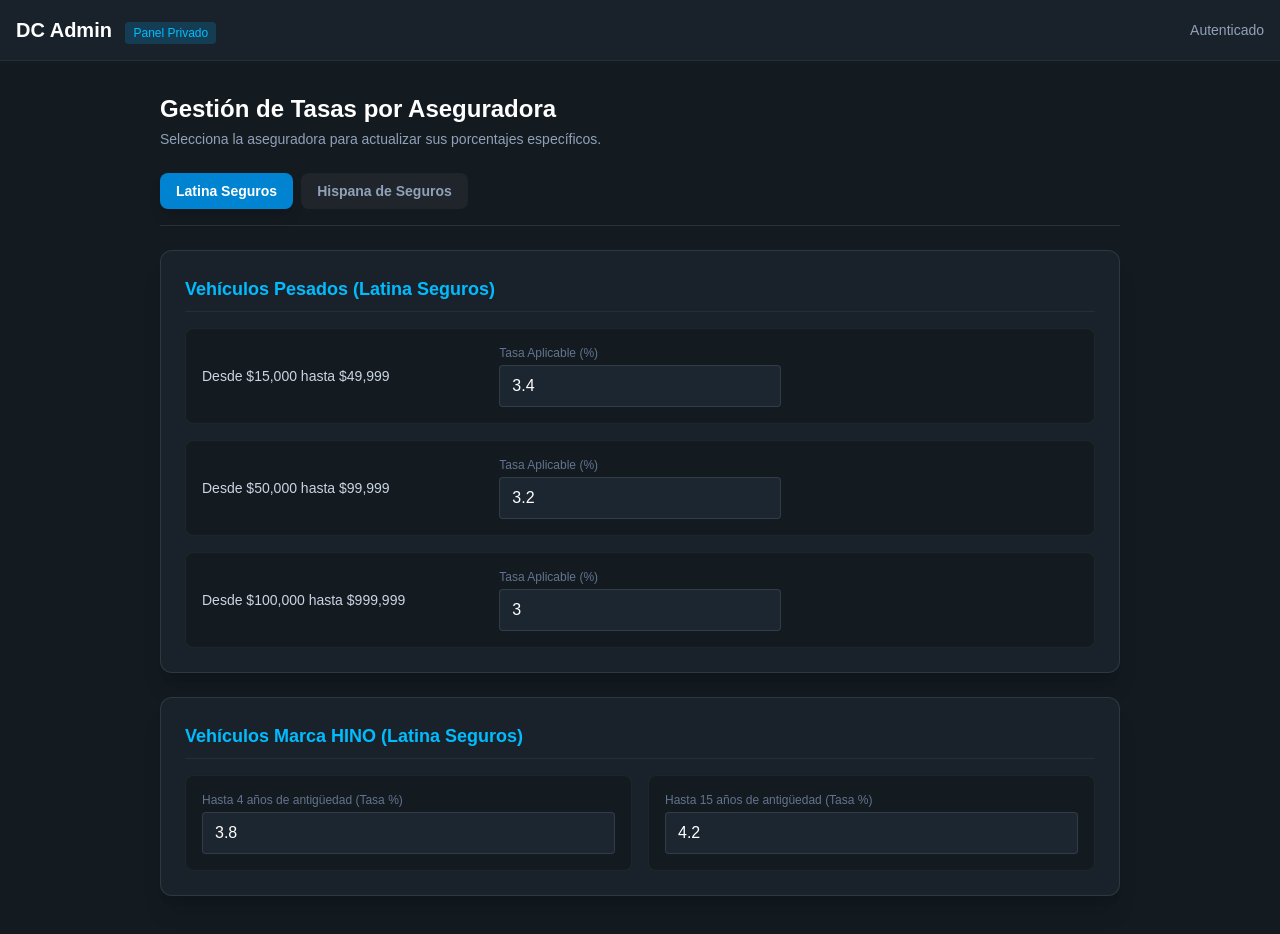
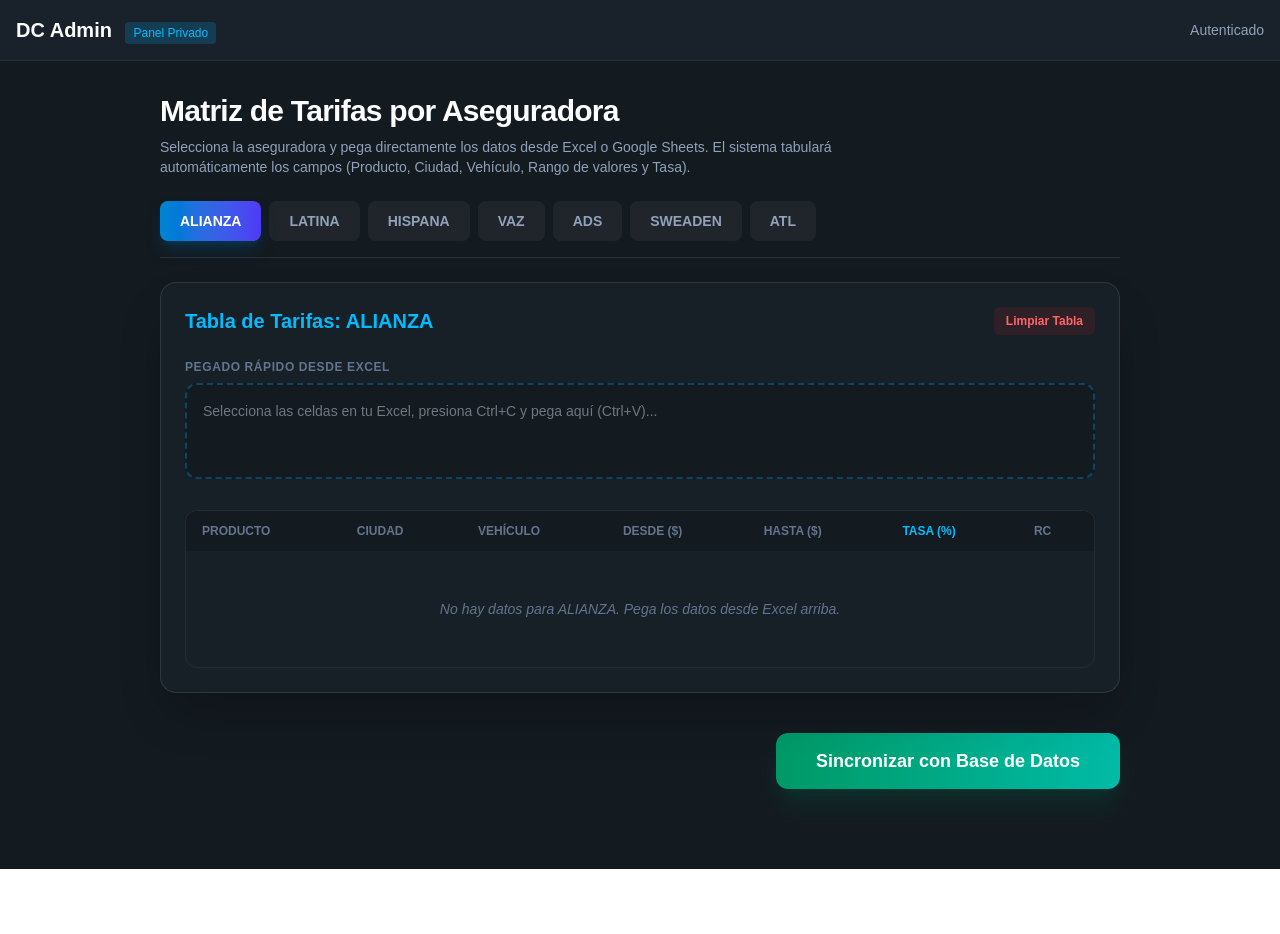
Before and after one commit to pablofgarciaf/dcasesores, a Next.js app: page /admin in a window 1280 px wide. Shown: the top 934 px of the page. After the commit the page ends 869 px from the top, so only its background shows below. Built offline with nearby package versions, Linux system fonts and the light colour scheme.

Commit message:
fix: Vercel configuration and Luxury Admin Excel Paste

```diff
--- a/src/app/admin/page.js
+++ b/src/app/admin/page.js
@@ -1,65 +1,90 @@
 "use client";
 import React, { useState } from 'react';
 
-// Estructura base separada por Aseguradora
+// Estado inicial flexible para alojar datos tabulares
 const defaultTasas = {
-  "Latina Seguros": {
-    pesados: {
-      rango1: { min: 15000, max: 49999, tasa: 3.40 },
-      rango2: { min: 50000, max: 99999, tasa: 3.20 },
-      rango3: { min: 100000, max: 999999, tasa: 3.00 },
-    },
-    hino: {
-      hasta4Anios: 3.80,
-      hasta15Anios: 4.20
-    }
-  },
-  "Hispana de Seguros": {
-    pesados: {
-      rango1: { min: 15000, max: 49999, tasa: 3.45 },
-      rango2: { min: 50000, max: 99999, tasa: 3.25 },
-      rango3: { min: 100000, max: 999999, tasa: 3.10 },
-    },
-    hino: {
-      hasta4Anios: 3.85,
-      hasta15Anios: 4.30
-    }
-  }
+  "ALIANZA": [],
+  "LATINA": [],
+  "HISPANA": [],
+  "VAZ": [],
+  "ADS": [],
+  "SWEADEN": [],
+  "ATL": []
 };
 
 export default function AdminPage() {
-  const [tasas, setTasas] = useState(defaultTasas);
-  const [activeAseguradora, setActiveAseguradora] = useState("Latina Seguros");
+  const [aseguradoras, setAseguradoras] = useState(defaultTasas);
+  const [activeAseguradora, setActiveAseguradora] = useState("ALIANZA");
   const [loading, setLoading] = useState(false);
+  const [pasteData, setPasteData] = useState("");
 
   const handleSave = async () => {
     setLoading(true);
-    // TODO: Integración con Firestore
+    // TODO: Integración real con Firestore
     setTimeout(() => {
       setLoading(false);
       alert('Tasas actualizadas exitosamente en Firebase.');
     }, 1000);
   };
 
-  const currentTasas = tasas[activeAseguradora];
+  // Función para procesar el pegado desde Excel/Google Sheets
+  const handlePasteFromExcel = (e) => {
+    e.preventDefault();
+    const clipboardData = e.clipboardData.getData('Text');
+    setPasteData(clipboardData);
+
+    // Separar por filas (saltos de línea)
+    const rows = clipboardData.split('\n').filter(row => row.trim() !== '');
+
+    // Mapear celdas (separadas por tabulaciones \t)
+    const parsedData = rows.map(row => {
+      const cells = row.split('\t');
+      return {
+        producto: cells[0] || '',
+        ciudad: cells[1] || '',
+        vehiculo: cells[2] || '',
+        desde: cells[3] || '',
+        hasta: cells[4] || '',
+        tasa: cells[5] || '',
+        rc: cells[6] || ''
+      };
+    });
+
+    // Validar si pegó las cabeceras (PRODUCTO, CIUDAD, etc.) y quitarlas
+    if (parsedData.length > 0 && parsedData[0].producto.toUpperCase().includes('PRODUCTO')) {
+      parsedData.shift();
+    }
+
+    setAseguradoras(prev => ({
+      ...prev,
+      [activeAseguradora]: [...prev[activeAseguradora], ...parsedData]
+    }));
+
+    setPasteData(""); // Limpiar el input
+  };
+
+  const currentData = aseguradoras[activeAseguradora];
 
   return (
-    <div className="space-y-6">
+    <div className="space-y-6 animate-fadeIn">
       <div>
-        <h2 className="text-2xl font-bold text-white mb-1">Gestión de Tasas por Aseguradora</h2>
-        <p className="text-slate-400 text-sm">Selecciona la aseguradora para actualizar sus porcentajes específicos.</p>
+        <h2 className="text-3xl font-black text-white mb-2 tracking-tight">Matriz de Tarifas por Aseguradora</h2>
+        <p className="text-slate-400 text-sm max-w-2xl">
+          Selecciona la aseguradora y pega directamente los datos desde Excel o Google Sheets.
+          El sistema tabulará automáticamente los campos (Producto, Ciudad, Vehículo, Rango de valores y Tasa).
+        </p>
       </div>
 
       {/* Tabs Aseguradoras */}
-      <div className="flex space-x-2 border-b border-white/10 pb-4">
-        {Object.keys(tasas).map((aseguradora) => (
+      <div className="flex flex-wrap gap-2 border-b border-white/10 pb-4">
+        {Object.keys(aseguradoras).map((aseguradora) => (
           <button
             key={aseguradora}
             onClick={() => setActiveAseguradora(aseguradora)}
-            className={`px-4 py-2 rounded-lg font-bold text-sm transition-all ${
+            className={`px-5 py-2.5 rounded-lg font-bold text-sm transition-all active:scale-95 ${
               activeAseguradora === aseguradora
-                ? 'bg-sky-600 text-white shadow-lg'
-                : 'bg-white/5 text-slate-400 hover:bg-white/10'
+                ? 'bg-gradient-to-r from-sky-600 to-indigo-600 text-white shadow-lg shadow-sky-900/50'
+                : 'bg-white/5 text-slate-400 hover:bg-white/10 hover:text-white'
             }`}
           >
             {aseguradora}
@@ -67,89 +92,80 @@ export default function AdminPage() {
         ))}
       </div>
 
-      <div className="bg-[#19222a] border border-white/10 rounded-xl p-6 shadow-xl animate-fadeIn">
-        <h3 className="text-lg font-semibold text-sky-400 mb-4 border-b border-white/5 pb-2">
-          Vehículos Pesados ({activeAseguradora})
-        </h3>
+      <div className="bg-[#19222a]/80 backdrop-blur-md border border-white/10 rounded-2xl p-6 shadow-2xl">
 
-        <div className="space-y-4">
-          {Object.entries(currentTasas.pesados).map(([key, value]) => (
-            <div key={key} className="grid grid-cols-1 md:grid-cols-3 gap-4 items-center bg-[#131a20] p-4 rounded-lg border border-white/5">
-              <div className="text-sm font-medium text-slate-300">
-                Desde ${value.min.toLocaleString()} hasta ${value.max.toLocaleString()}
-              </div>
-              <div>
-                <label className="text-xs text-slate-500 block mb-1">Tasa Aplicable (%)</label>
-                <input
-                  type="number"
-                  step="0.01"
-                  value={value.tasa}
-                  onChange={(e) => setTasas({
-                    ...tasas,
-                    [activeAseguradora]: {
-                      ...currentTasas,
-                      pesados: {
-                        ...currentTasas.pesados,
-                        [key]: { ...value, tasa: parseFloat(e.target.value) }
-                      }
-                    }
-                  })}
-                  className="bg-[#1c2631] border border-white/10 rounded px-3 py-2 text-white w-full focus:outline-none focus:border-sky-500"
-                />
-              </div>
-            </div>
-          ))}
+        <div className="flex justify-between items-center mb-6">
+          <h3 className="text-xl font-bold text-sky-400">
+            Tabla de Tarifas: {activeAseguradora}
+          </h3>
+          <button
+            onClick={() => setAseguradoras({...aseguradoras, [activeAseguradora]: []})}
+            className="text-xs bg-red-500/10 text-red-400 hover:bg-red-500/20 px-3 py-1.5 rounded-md font-semibold transition-colors"
+          >
+            Limpiar Tabla
+          </button>
         </div>
+
+        {/* Zona de Pegado de Excel */}
+        <div className="mb-6 relative">
+          <label className="text-xs font-bold text-slate-500 uppercase tracking-wider mb-2 block">Pegado rápido desde Excel</label>
+          <textarea
+            className="w-full bg-[#131a20] border-2 border-dashed border-sky-500/30 rounded-xl p-4 text-slate-300 text-sm focus:outline-none focus:border-sky-500 focus:bg-[#1a232f] transition-all resize-none"
+            rows="3"
+            placeholder="Selecciona las celdas en tu Excel, presiona Ctrl+C y pega aquí (Ctrl+V)..."
+            value={pasteData}
+            onChange={(e) => setPasteData(e.target.value)}
+            onPaste={handlePasteFromExcel}
+          ></textarea>
+        </div>
+
+        {/* Tabla Visual */}
+        <div className="overflow-x-auto rounded-xl border border-white/5">
+          <table className="w-full text-left text-sm text-slate-300 whitespace-nowrap">
+            <thead className="bg-[#131a20] text-xs uppercase font-bold text-slate-500">
+              <tr>
+                <th className="px-4 py-3">Producto</th>
+                <th className="px-4 py-3">Ciudad</th>
+                <th className="px-4 py-3">Vehículo</th>
+                <th className="px-4 py-3">Desde ($)</th>
+                <th className="px-4 py-3">Hasta ($)</th>
+                <th className="px-4 py-3 text-sky-400">Tasa (%)</th>
+                <th className="px-4 py-3">RC</th>
+              </tr>
+            </thead>
+            <tbody className="divide-y divide-white/5">
+              {currentData.length === 0 ? (
+                <tr>
+                  <td colSpan="7" className="px-4 py-12 text-center text-slate-500 italic">
+                    No hay datos para {activeAseguradora}. Pega los datos desde Excel arriba.
+                  </td>
+                </tr>
+              ) : (
+                currentData.map((row, index) => (
+                  <tr key={index} className="hover:bg-white/5 transition-colors">
+                    <td className="px-4 py-3 font-medium text-white">{row.producto}</td>
+                    <td className="px-4 py-3">{row.ciudad}</td>
+                    <td className="px-4 py-3">{row.vehiculo}</td>
+                    <td className="px-4 py-3">{row.desde}</td>
+                    <td className="px-4 py-3">{row.hasta}</td>
+                    <td className="px-4 py-3 font-bold text-sky-400">{row.tasa}</td>
+                    <td className="px-4 py-3">{row.rc}</td>
+                  </tr>
+                ))
+              )}
+            </tbody>
+          </table>
+        </div>
+
       </div>
 
-      <div className="bg-[#19222a] border border-white/10 rounded-xl p-6 shadow-xl animate-fadeIn">
-        <h3 className="text-lg font-semibold text-sky-400 mb-4 border-b border-white/5 pb-2">
-          Vehículos Marca HINO ({activeAseguradora})
-        </h3>
-
-        <div className="grid grid-cols-1 md:grid-cols-2 gap-4">
-          <div className="bg-[#131a20] p-4 rounded-lg border border-white/5">
-            <label className="text-xs text-slate-500 block mb-1">Hasta 4 años de antigüedad (Tasa %)</label>
-            <input
-              type="number"
-              step="0.01"
-              value={currentTasas.hino.hasta4Anios}
-              onChange={(e) => setTasas({
-                ...tasas,
-                [activeAseguradora]: {
-                  ...currentTasas,
-                  hino: { ...currentTasas.hino, hasta4Anios: parseFloat(e.target.value) }
-                }
-              })}
-              className="bg-[#1c2631] border border-white/10 rounded px-3 py-2 text-white w-full focus:outline-none focus:border-sky-500"
-            />
-          </div>
-          <div className="bg-[#131a20] p-4 rounded-lg border border-white/5">
-            <label className="text-xs text-slate-500 block mb-1">Hasta 15 años de antigüedad (Tasa %)</label>
-            <input
-              type="number"
-              step="0.01"
-              value={currentTasas.hino.hasta15Anios}
-              onChange={(e) => setTasas({
-                ...tasas,
-                [activeAseguradora]: {
-                  ...currentTasas,
-                  hino: { ...currentTasas.hino, hasta15Anios: parseFloat(e.target.value) }
-                }
-              })}
-              className="bg-[#1c2631] border border-white/10 rounded px-3 py-2 text-white w-full focus:outline-none focus:border-sky-500"
-            />
-          </div>
-        </div>
-      </div>
-
-      <div className="flex justify-end pt-4">
+      <div className="flex justify-end pt-4 pb-12">
         <button
           onClick={handleSave}
           disabled={loading}
-          className="bg-sky-600 hover:bg-sky-500 text-white font-bold py-3 px-8 rounded-lg shadow-lg transition-all active:scale-95 disabled:opacity-50"
+          className="bg-gradient-to-r from-emerald-600 to-teal-500 hover:from-emerald-500 hover:to-teal-400 text-white font-bold py-3.5 px-10 rounded-xl shadow-xl shadow-emerald-900/30 transition-all active:scale-95 disabled:opacity-50 text-lg"
         >
-          {loading ? 'Guardando...' : 'Guardar Cambios Oficiales'}
+          {loading ? 'Guardando...' : 'Sincronizar con Base de Datos'}
         </button>
       </div>
     </div>
```
Also changed, not shown: vercel.json (added).
